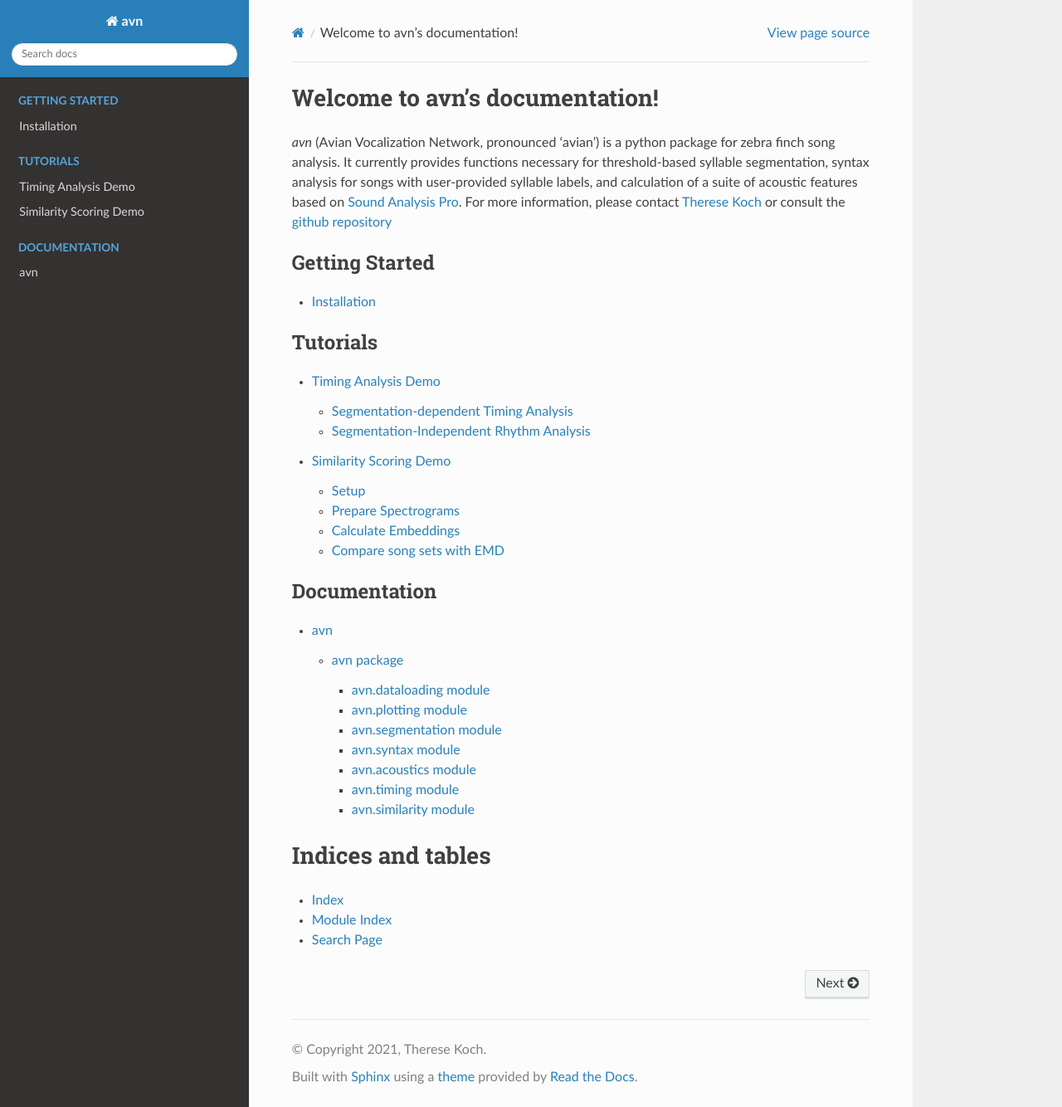
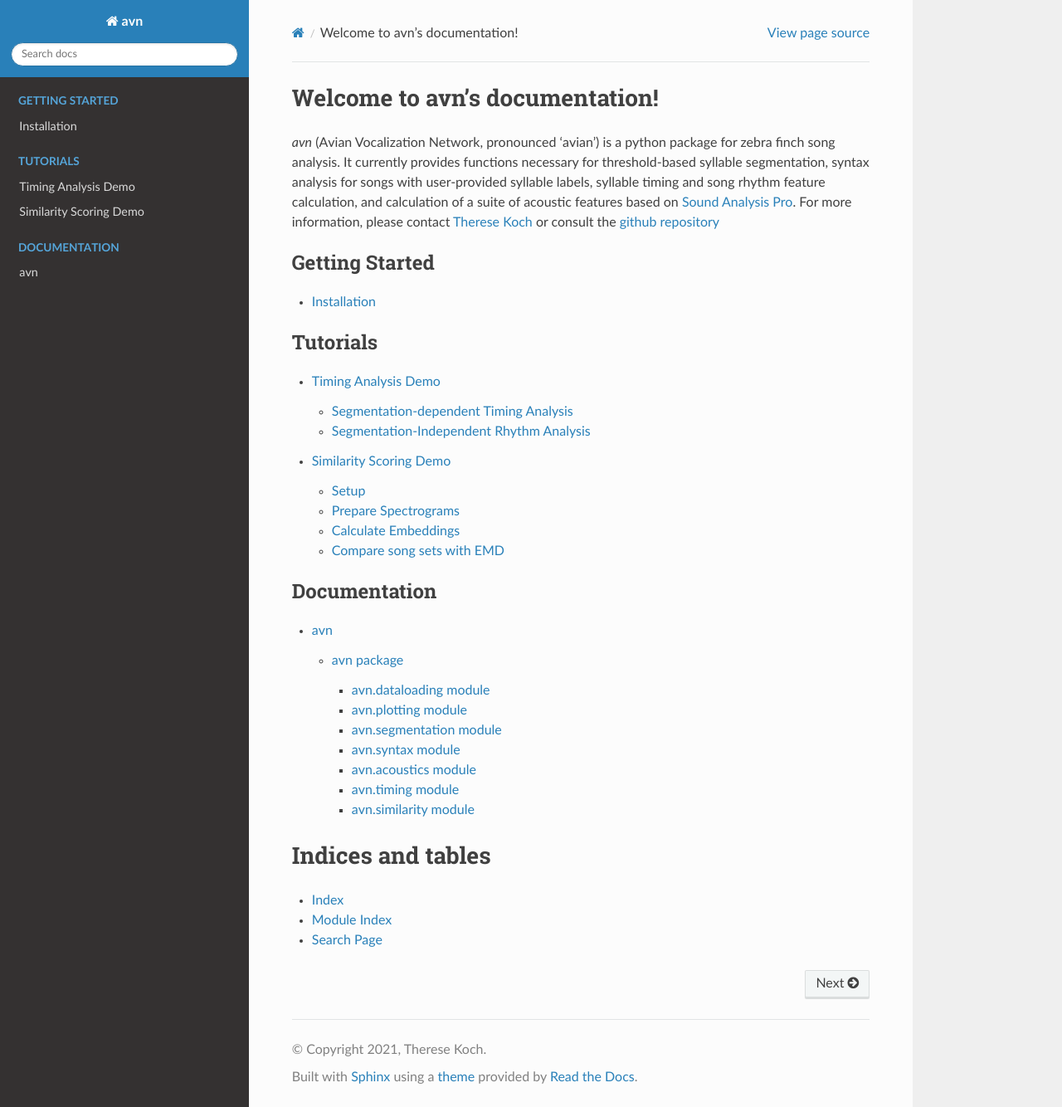
Before and after one commit to theresekoch/avn, a Sphinx documentation site: the page built from docs/index.rst, in a window 1280 px wide and 1334 px high. Shown: the whole window at 83% size. Built offline with Sphinx 7.4.7 and the Read the Docs theme 2.0.0, drawn with Linux system fonts in a browser that asks for light colours; pages that are not in the unit, such as notebooks, are missing from menus.

Commit message:
Update index.rst

```diff
--- a/docs/index.rst
+++ b/docs/index.rst
@@ -6,7 +6,7 @@
 Welcome to avn's documentation!
 ===============================
 `avn` (Avian Vocalization Network, pronounced 'avian') is a python package for zebra finch song analysis. It currently provides
-functions necessary for threshold-based syllable segmentation, syntax analysis for songs with user-provided syllable labels, and calculation of a suite of acoustic features based on `Sound Analysis Pro <http://soundanalysispro.com/>`_. For more information,
+functions necessary for threshold-based syllable segmentation, syntax analysis for songs with user-provided syllable labels, syllable timing and song rhythm feature calculation, and calculation of a suite of acoustic features based on `Sound Analysis Pro <http://soundanalysispro.com/>`_. For more information,
 please contact `Therese Koch <mailto:therese.koch@utsouthwestern.edu>`_ or consult
 the `github repository <https://github.com/theresekoch/avn>`_
 
```
